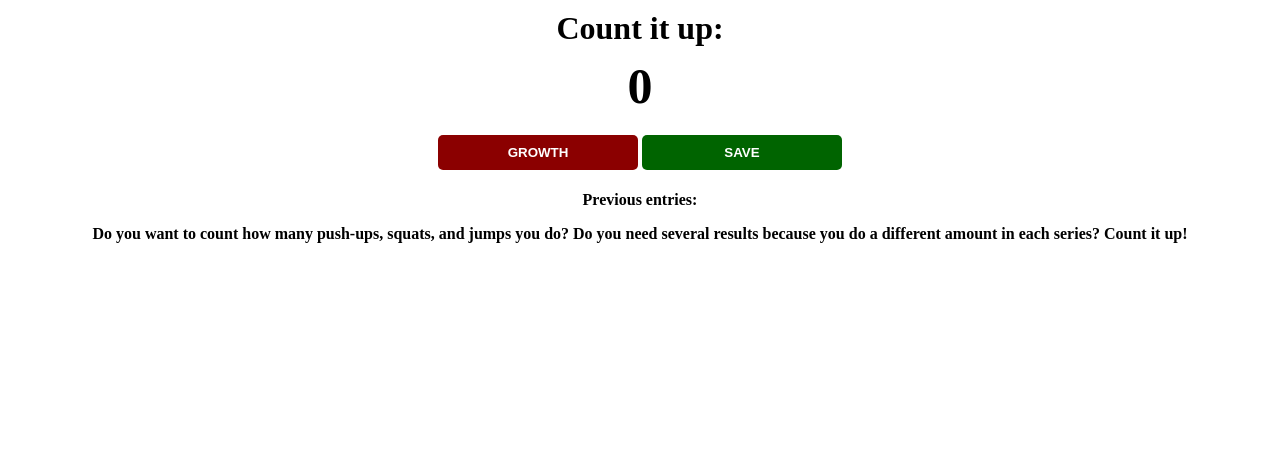
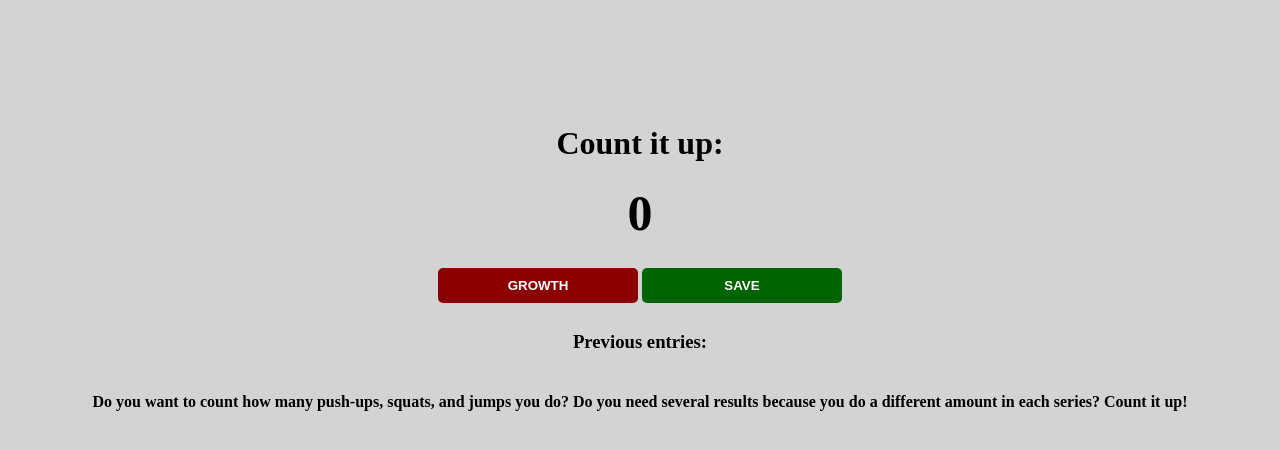
Before and after one commit to clusia/counter, a plain HTML site: page index.html in a window 1280 px wide. Drawn offline with Linux system fonts and the light colour scheme.

Commit message:
adding a paragraph + changing the operation of the application

```diff
--- a/index.css
+++ b/index.css
@@ -1,19 +1,21 @@
 body {
-    background-color: lightblue
-    font-family: -apple-system, BlinkMacSystemFont, 'Segoe UI', Roboto, Oxygen, Ubuntu, Cantarell, 'Open Sans', 'Helvetica Neue', sans-serif;
+    background-color: lightgray;
     font-weight: bold;
     text-align: center;
+    margin-top: 10vw;
+    line-height: 30px;
 }
 
 h1 {
     margin-top: 10px;
-    margin-bottom: 10px;
+    margin-bottom: 40px;
+
 }
 
 h2 {
     font-size: 50px;
     margin-top: 0;
-    margin-bottom: 20px;
+    margin-bottom: 40px;
 }
 
 button {
@@ -33,8 +35,9 @@ button {
 
 #save-btn {
     background: darkgreen;
+}
 
-
-#message-el {
+#message-about {
     text-decoration: none;
+    margin-top: 30px;
 }
--- a/index.html
+++ b/index.html
@@ -7,11 +7,9 @@
         <h2 id="count-el">0</h2>
         <button id="increment-btn" onclick="increment()">GROWTH</button>
         <button id="save-btn" onclick="save()">SAVE</button>
-        <p id="save-el">Previous entries: </p>
-        <p id="message-el">Do you want to count how many push-ups, squats, and jumps you do? Do you need several results because you do a different amount in each series? Count it up!</p>
+        <h3 id="save-el">Previous entries: </h3>
+        <p id="message-about">Do you want to count how many push-ups, squats, and jumps you do? Do you need several results because you do a different amount in each series? Count it up!</p>
         <script src="index.js">
-
-
         </script>
     </body>
 </html>
--- a/index.js
+++ b/index.js
@@ -9,9 +9,7 @@ function increment() {
 
 function save() {
     let countStr = count + " - "
-    saveEl.textContenttStr
+    saveEl.textContent += countStr
     countEl.textContent = 0
     count = 0
 }
-
-console.log("Let's count people on the subway!!")
```
